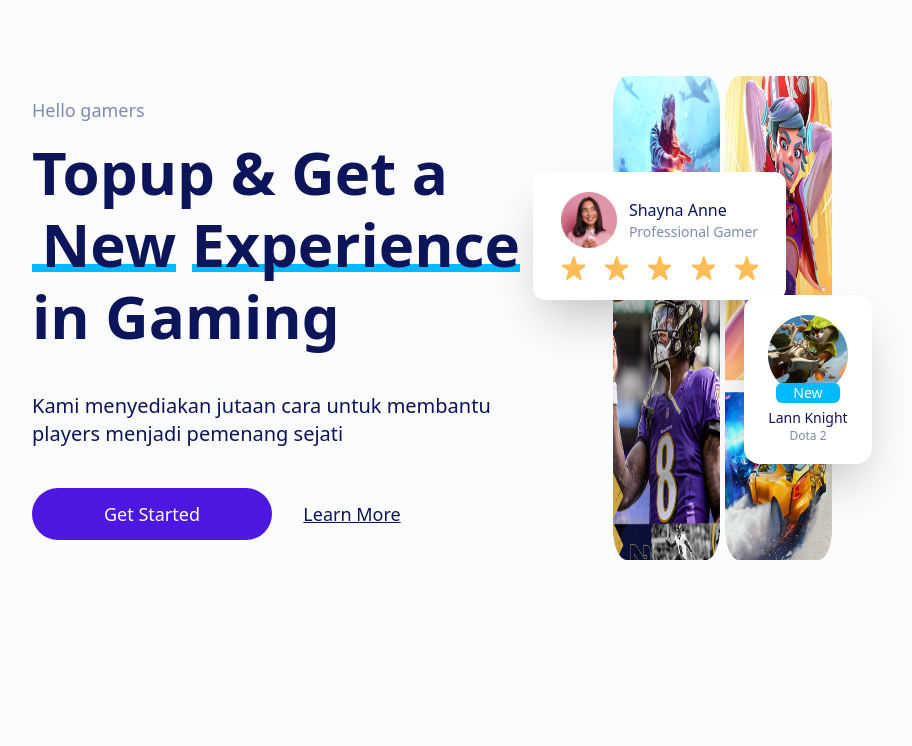
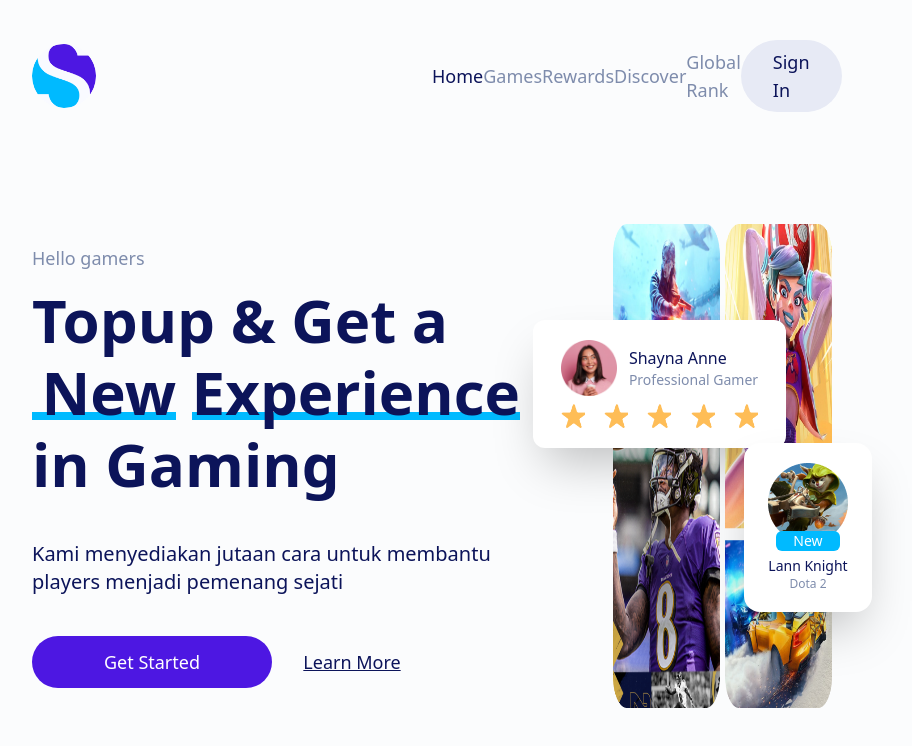
Before and after one commit to yayakyogi/storegg, a React (Create React App) app: page / in a window 1280 px wide. Shown: the top 746 px of the page, without its empty margins (208-1120 px from the left). Built offline with nearby package versions, Linux system fonts and the light colour scheme.

Commit message:
add navbar

```diff
--- a/src/components/organism/index.tsx
+++ b/src/components/organism/index.tsx
@@ -2,12 +2,14 @@ import Sidebar from "./sidebar";
 import TopUpCategories from "./topUpCategories";
 import TableTransactions from "./tableTransactions";
 import TransactionDetails from "./transactionDetails";
-import FrontHero from "./frontHero";
+import Hero from "./landingPage/hero";
+import Navbar from "./landingPage/navbar";
 
 export {
   Sidebar,
   TopUpCategories,
   TableTransactions,
   TransactionDetails,
-  FrontHero,
+  Hero,
+  Navbar,
 };
--- /dev/null
+++ b/src/components/organism/landingPage/navbar/index.tsx
@@ -0,0 +1,57 @@
+import { Logo } from "../../../../assets/icon";
+import { Button, Image } from "../../../atom";
+
+const Navbar = () => {
+  return (
+    <>
+      <div className="flex justify-between items-center mb-12 lg:mb-28">
+        <Image type="imageIcon" url={Logo} alt="logo" />
+        <div className="w-1/2 hidden lg:flex justify-between items-center">
+          <Button
+            type="link"
+            href="/"
+            className="font-medium text-lg text-black"
+          >
+            Home
+          </Button>
+          <Button
+            type="link"
+            href="/games"
+            className="font-regular text-lg text-grey hover:border-b hover:border-black hover:text-black"
+          >
+            Games
+          </Button>
+          <Button
+            type="link"
+            href="/rewards"
+            className="font-regular text-lg text-grey hover:border-b hover:border-black hover:text-black"
+          >
+            Rewards
+          </Button>
+          <Button
+            type="link"
+            href="/discover"
+            className="font-regular text-lg text-grey hover:border-b hover:border-black hover:text-black"
+          >
+            Discover
+          </Button>
+          <Button
+            type="link"
+            href="/global-rank"
+            className="font-regular text-lg text-grey hover:border-b hover:border-black hover:text-black"
+          >
+            Global Rank
+          </Button>
+          <Button
+            type="link"
+            href="/login"
+            className="font-regular text-lg text-black px-8 py-2 rounded-full bg-gray2 hover:bg-black hover:text-white transition ease-in-out duration-300"
+          >
+            Sign In
+          </Button>
+        </div>
+      </div>
+    </>
+  );
+};
+export default Navbar;
--- a/src/pages/front/landingPage/index.tsx
+++ b/src/pages/front/landingPage/index.tsx
@@ -1,10 +1,11 @@
-import { FrontHero } from "../../../components";
+import { Hero, Navbar } from "../../../components";
 
 const LandingPage = () => {
   return (
     <>
-      <div className="px-4 lg:px-40 xl:px-60 py-7">
-        <FrontHero />
+      <div className="px-4 lg:px-40 xl:px-60 py-7 lg:py-10">
+        <Navbar />
+        <Hero />
       </div>
     </>
   );
```
Also changed, not shown: src/components/organism/landingPage/hero/index.tsx (renamed from src/components/organism/frontHero/index.tsx, +5 -5 lines).
